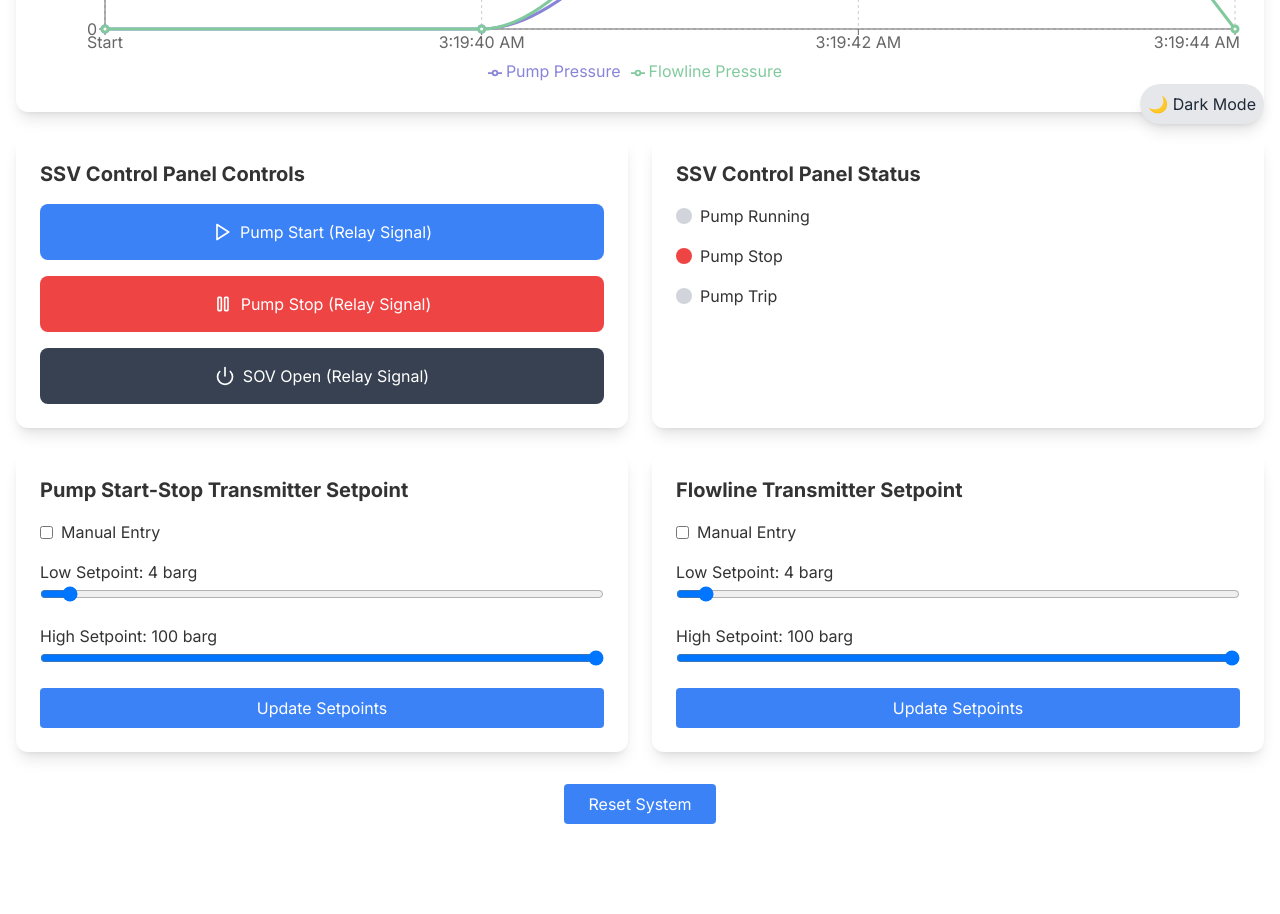
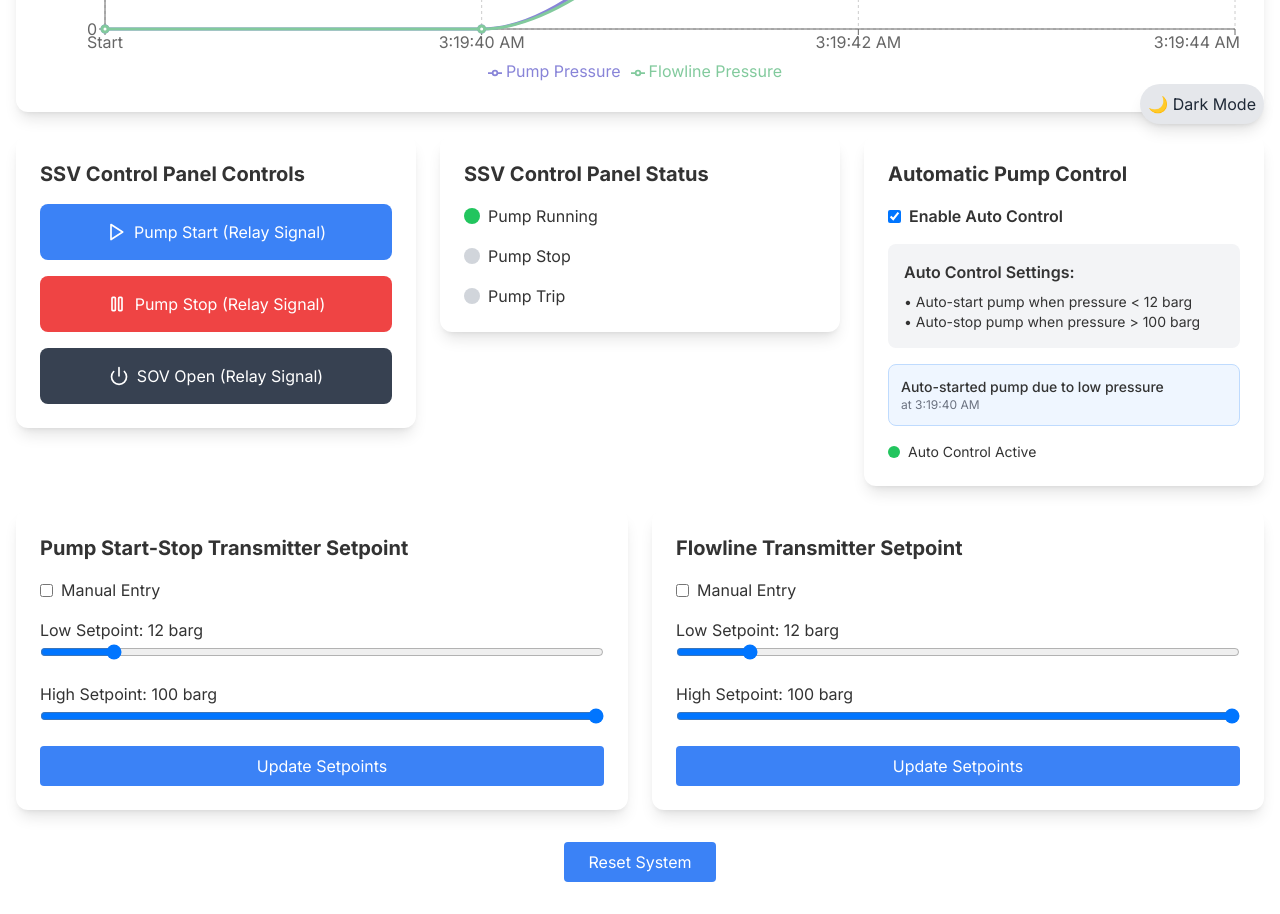
Before and after one commit to AbuCTF/Proserv, a Next.js app: page / in a window 1280 px wide. Shown: the part 660-1574 px from the top of the page. Before the commit the page ends 1516 px from the top, so only its background shows below. Built offline with nearby package versions, Linux system fonts and the light colour scheme.

Commit message:
Update v4.0

```diff
--- a/src/app/page.tsx
+++ b/src/app/page.tsx
@@ -7,52 +7,67 @@ import { SystemStatus } from '@/components/SystemStatus';
 import { PressureGraph } from '@/components/PressureGraph';
 import { TransmitterSetpointControl } from '@/components/TransmitterSetpointControl';
 import { TransmitterValueDisplay } from '@/components/TransmitterValueDisplay';
+import { AutoPumpControl } from '@/components/AutoPumpControl';
 import { Setpoints, PumpStatus } from '@/types';
 
 export default function Home() {
   // State for pressures and setpoints
   const [pumpPressure, setPumpPressure] = useState<number>(0);
   const [flowlinePressure, setFlowlinePressure] = useState<number>(0);
-
   const [pumpStatus, setPumpStatus] = useState<PumpStatus>('stopped');
 
+  // Initialize setpoints according to client requirements
   const [pumpSetpoints, setPumpSetpoints] = useState<Setpoints>({
-    lowSetpoint: 4,
+    lowSetpoint: 12,
     highSetpoint: 100
   });
 
   const [flowlineSetpoints, setFlowlineSetpoints] = useState<Setpoints>({
-    lowSetpoint: 4,
+    lowSetpoint: 12,
     highSetpoint: 100
   });
 
   // Simulate real-time pressure changes
   useEffect(() => {
     const pressureInterval = setInterval(() => {
-      // Simulate realistic pressure fluctuations
+      // Simulate realistic pressure fluctuations based on pump status
       setPumpPressure(prev => {
-        const newPressure = prev + (Math.random() * 10 - 5);
-        return Math.max(0, Math.min(100, newPressure));
+        let change;
+        if (pumpStatus === 'running') {
+          // Pressure tends to increase when pump is running
+          change = Math.random() * 3 - 0.5; // Mostly increasing
+        } else {
+          // Pressure tends to decrease when pump is stopped
+          change = Math.random() * 3 - 2.5; // Mostly decreasing
+        }
+        return Math.max(0, Math.min(120, prev + change));
       });
 
       setFlowlinePressure(prev => {
-        const newPressure = prev + (Math.random() * 10 - 5);
-        return Math.max(0, Math.min(100, newPressure));
+        let change;
+        if (pumpStatus === 'running') {
+          // Flowline follows pump with some delay/buffering
+          change = Math.random() * 2 - 0.3; // Mostly increasing
+        } else {
+          // Flowline pressure drops when pump is off
+          change = Math.random() * 2 - 1.8; // Mostly decreasing
+        }
+        return Math.max(0, Math.min(110, prev + change));
       });
     }, 2000); // Update every 2 seconds
 
     return () => clearInterval(pressureInterval);
-  }, []);
+  }, [pumpStatus]);
 
   const handlePumpStatusChange = (newStatus: PumpStatus) => {
     setPumpStatus(newStatus);
   };
 
   return (
-    <main className="container mx-auto px-4 py-8">
-      <header className="flex justify-between items-center mb-8">
+    <main className="container mx-auto px-4 py-4 sm:py-8 max-w-7xl">
+      <header className="flex flex-col sm:flex-row justify-between items-center mb-4 sm:mb-8 gap-3">
         <ProservLogo size={80} />
-        <h1 className="text-3xl font-bold">Proserv SSV Control Panel</h1>
+        <h1 className="text-xl sm:text-2xl md:text-3xl font-bold text-center sm:text-right">Proserv SSV Control Panel</h1>
       </header>
 
       <TransmitterValueDisplay
@@ -62,27 +77,44 @@ export default function Home() {
         flowlineSetpoints={flowlineSetpoints}
       />
 
+      <div className="my-4 sm:my-6">
         <PressureGraph
           pumpPressure={pumpPressure}
           flowlinePressure={flowlinePressure}
         />
+      </div>
 
-      <div className="grid grid-cols-2 gap-6 mb-6">
+      <div className="grid grid-cols-1 sm:grid-cols-2 lg:grid-cols-3 gap-4 sm:gap-6 mb-4 sm:mb-6">
+        <div className="order-1">
           <SystemControls
             onPumpStatusChange={handlePumpStatusChange}
           />
+        </div>
+
+        <div className="order-3 sm:order-2">
           <SystemStatus
             currentPumpStatus={pumpStatus}
           />
         </div>
 
-      <div className="grid grid-cols-2 gap-6">
+        <div className="order-2 sm:order-3 sm:col-span-2 lg:col-span-1">
+          <AutoPumpControl
+            pumpPressure={pumpPressure}
+            pumpSetpoints={pumpSetpoints}
+            pumpStatus={pumpStatus}
+            onPumpStatusChange={handlePumpStatusChange}
+          />
+        </div>
+      </div>
+
+      <div className="grid grid-cols-1 sm:grid-cols-2 gap-4 sm:gap-6">
         <TransmitterSetpointControl
           title="Pump Start-Stop Transmitter Setpoint"
           lowSetpoint={pumpSetpoints.lowSetpoint}
           highSetpoint={pumpSetpoints.highSetpoint}
           onSetpointChange={(newSetpoints) => setPumpSetpoints(newSetpoints)}
         />
+
         <TransmitterSetpointControl
           title="Flowline Transmitter Setpoint"
           lowSetpoint={flowlineSetpoints.lowSetpoint}
@@ -91,8 +123,8 @@ export default function Home() {
         />
       </div>
 
-      <footer className="mt-8 text-center">
-        <button className="bg-blue-500 text-white px-6 py-2 rounded hover:bg-blue-600">
+      <footer className="mt-4 sm:mt-8 text-center">
+        <button className="bg-blue-500 text-white px-4 sm:px-6 py-2 rounded hover:bg-blue-600 text-sm sm:text-base">
           Reset System
         </button>
       </footer>
--- /dev/null
+++ b/src/components/AutoPumpControl.tsx
@@ -0,0 +1,81 @@
+// src/components/AutoPumpControl.tsx
+'use client';
+import { useEffect, useState } from 'react';
+import { Setpoints, PumpStatus } from '@/types';
+
+interface AutoPumpControlProps {
+  pumpPressure: number;
+  pumpSetpoints: Setpoints;
+  pumpStatus: PumpStatus;
+  onPumpStatusChange: (status: PumpStatus) => void;
+}
+
+export const AutoPumpControl: React.FC<AutoPumpControlProps> = ({
+  pumpPressure,
+  pumpSetpoints,
+  pumpStatus,
+  onPumpStatusChange
+}) => {
+  const [isAutoEnabled, setIsAutoEnabled] = useState<boolean>(true);
+  const [lastAutoAction, setLastAutoAction] = useState<string>('');
+  const [lastActionTime, setLastActionTime] = useState<string>('');
+
+  useEffect(() => {
+    if (!isAutoEnabled) return;
+
+    // Auto-start pump when pressure falls below low setpoint
+    if (pumpPressure < pumpSetpoints.lowSetpoint && pumpStatus !== 'running') {
+      onPumpStatusChange('running');
+      const now = new Date().toLocaleTimeString();
+      setLastAutoAction('Auto-started pump due to low pressure');
+      setLastActionTime(now);
+      console.log('Auto-Control: Started pump due to low pressure');
+    }
+
+    // Auto-stop pump when pressure exceeds high setpoint
+    if (pumpPressure > pumpSetpoints.highSetpoint && pumpStatus === 'running') {
+      onPumpStatusChange('stopped');
+      const now = new Date().toLocaleTimeString();
+      setLastAutoAction('Auto-stopped pump due to high pressure');
+      setLastActionTime(now);
+      console.log('Auto-Control: Stopped pump due to high pressure');
+    }
+  }, [pumpPressure, pumpSetpoints, pumpStatus, isAutoEnabled, onPumpStatusChange]);
+
+  return (
+    <section className="bg-white rounded-xl p-4 sm:p-6 shadow-lg h-full">
+      <h2 className="text-lg sm:text-xl font-bold mb-3 sm:mb-4">Automatic Pump Control</h2>
+
+      <div className="flex items-center mb-3 sm:mb-4">
+        <input
+          type="checkbox"
+          checked={isAutoEnabled}
+          onChange={() => setIsAutoEnabled(!isAutoEnabled)}
+          className="mr-2"
+          id="auto-control-toggle"
+        />
+        <label htmlFor="auto-control-toggle" className="font-semibold text-sm sm:text-base">Enable Auto Control</label>
+      </div>
+
+      <div className="bg-gray-100 p-3 sm:p-4 rounded-lg text-sm sm:text-base">
+        <p className="font-semibold">Auto Control Settings:</p>
+        <ul className="mt-1 sm:mt-2 text-xs sm:text-sm">
+          <li>• Auto-start pump when pressure &lt; {pumpSetpoints.lowSetpoint} barg</li>
+          <li>• Auto-stop pump when pressure &gt; {pumpSetpoints.highSetpoint} barg</li>
+        </ul>
+      </div>
+
+      {lastAutoAction && (
+        <div className="mt-3 sm:mt-4 p-2 sm:p-3 bg-blue-50 border border-blue-200 rounded-lg">
+          <p className="text-xs sm:text-sm font-medium">{lastAutoAction}</p>
+          <p className="text-xs text-gray-500">at {lastActionTime}</p>
+        </div>
+      )}
+
+      <div className="mt-3 sm:mt-4 flex items-center">
+        <div className={`w-2 h-2 sm:w-3 sm:h-3 rounded-full mr-2 ${isAutoEnabled ? 'bg-green-500' : 'bg-gray-400'}`}></div>
+        <span className="text-xs sm:text-sm">{isAutoEnabled ? 'Auto Control Active' : 'Auto Control Disabled'}</span>
+      </div>
+    </section>
+  );
+};
--- a/src/components/SystemControls.tsx
+++ b/src/components/SystemControls.tsx
@@ -1,7 +1,7 @@
 // src/components/SystemControls.tsx
 'use client';
 import { useState } from 'react';
-import { Power, Play, Pause } from 'lucide-react';
+import { Power, Play, Pause, Activity } from 'lucide-react';
 import { PumpStatus } from '@/types';
 
 interface SystemControlsProps {
@@ -11,6 +11,7 @@ interface SystemControlsProps {
 export const SystemControls: React.FC<SystemControlsProps> = ({ onPumpStatusChange }) => {
   const [pumpState, setPumpState] = useState<PumpStatus>('stopped');
   const [sovState, setSovState] = useState<'closed' | 'open'>('closed');
+  const [lastControlSource, setLastControlSource] = useState<'manual' | 'auto'>('manual');
 
   const simulateRelaySignal = () => {
     // Simulating realistic relay signal generation
@@ -22,8 +23,9 @@ export const SystemControls: React.FC<SystemControlsProps> = ({ onPumpStatusChan
     if (relaySignal) {
       const newStatus: PumpStatus = 'running';
       setPumpState(newStatus);
+      setLastControlSource('manual');
       onPumpStatusChange(newStatus);
-      console.log('Pump Start Signal Generated');
+      console.log('Pump Start Signal Generated (Manual)');
     }
   };
 
@@ -32,8 +34,9 @@ export const SystemControls: React.FC<SystemControlsProps> = ({ onPumpStatusChan
     if (relaySignal) {
       const newStatus: PumpStatus = 'stopped';
       setPumpState(newStatus);
+      setLastControlSource('manual');
       onPumpStatusChange(newStatus);
-      console.log('Pump Stop Signal Generated');
+      console.log('Pump Stop Signal Generated (Manual)');
     }
   };
 
@@ -44,6 +47,11 @@ export const SystemControls: React.FC<SystemControlsProps> = ({ onPumpStatusChan
       console.log('SOV Toggle Signal Generated');
     }
   };
+
+  // Update the pump state when changed externally (by auto control)
+  if (pumpState !== 'running' && pumpState !== 'stopped') {
+    setPumpState('stopped');
+  }
 
   return (
     <section className="bg-white rounded-xl p-6 shadow-lg">
```
Also changed, not shown: 1 other file (tests, documents, lock files or other folders). Lines whose indentation alone changed are shown as unchanged.
